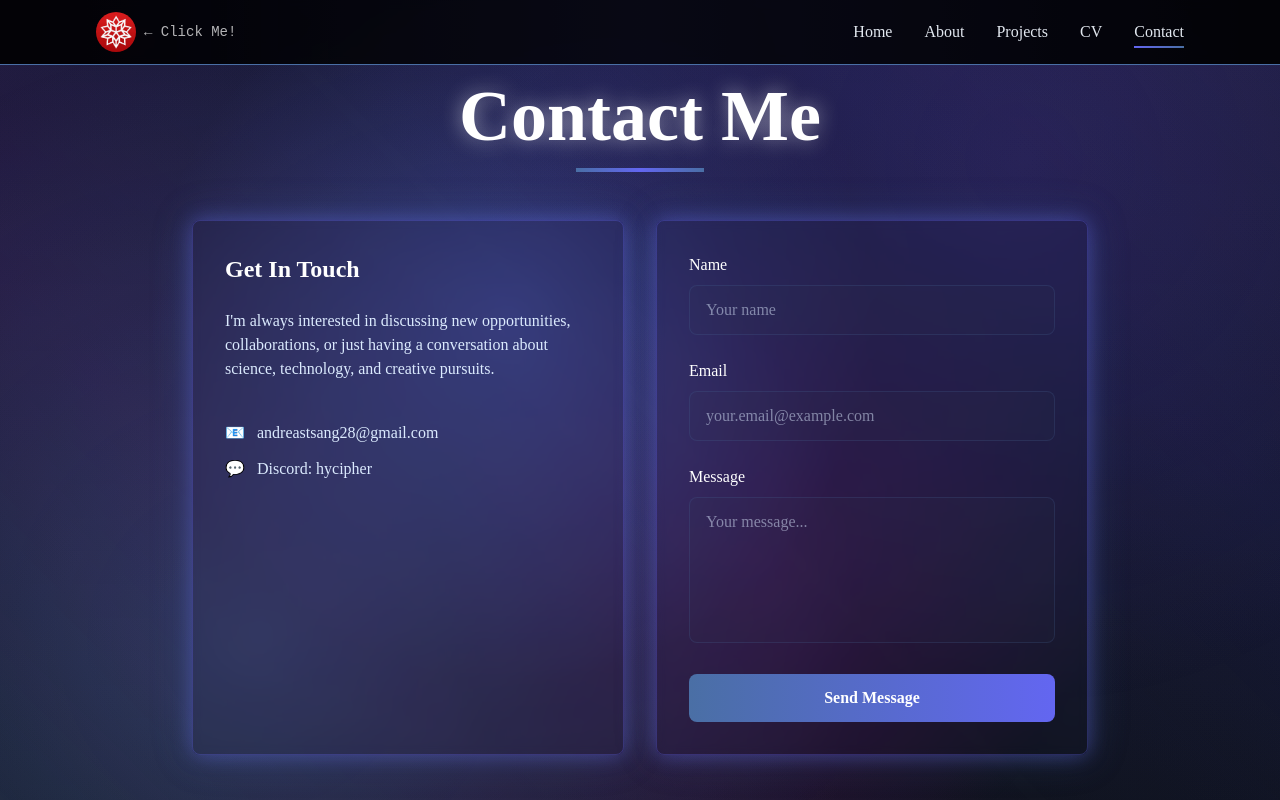
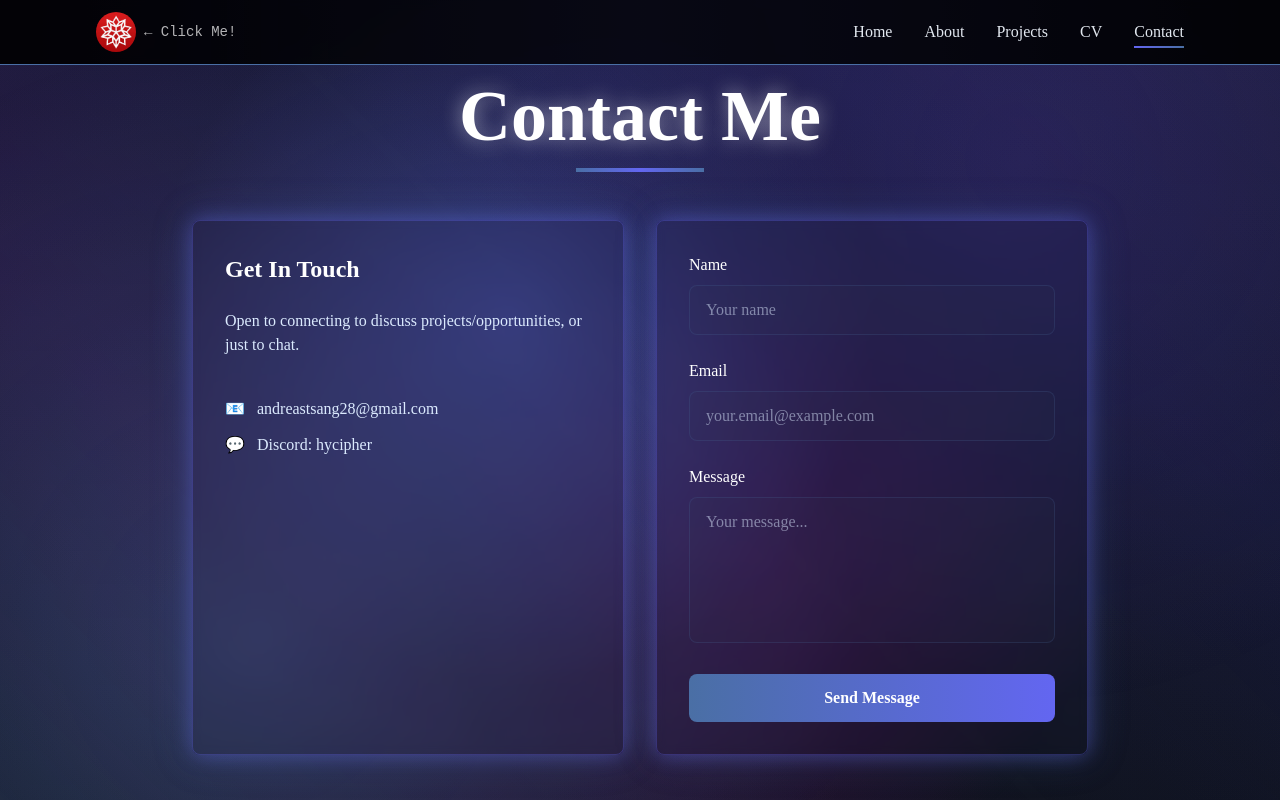
Before and after one commit to Hyandreas/aboutme, a Next.js app: page /contact in a window 1280 px wide. Shown: the top 800 px of the page. Built offline with nearby package versions, Linux system fonts and the light colour scheme.

Commit message:
please??

```diff
--- a/app/contact/page.tsx
+++ b/app/contact/page.tsx
@@ -62,8 +62,7 @@ export default function ContactPage() {
                   <h2 className="text-2xl font-semibold text-white-accent mb-6">Get In Touch</h2>
                   <div className="space-y-4 text-pale-blue">
                     <p>
-                      I'm always interested in discussing new opportunities, collaborations,
-                      or just having a conversation about science, technology, and creative pursuits.
+                      Open to connecting to discuss projects/opportunities, or just to chat.
                     </p>
                     <div className="pt-6 space-y-3">
                       <div className="flex items-center space-x-3">
```
